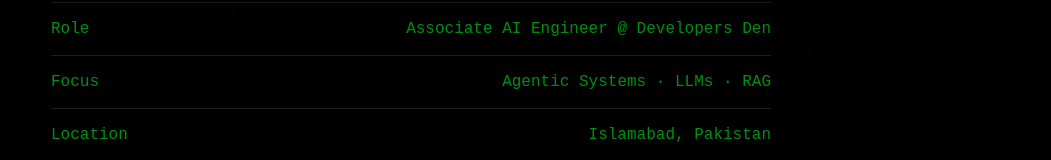
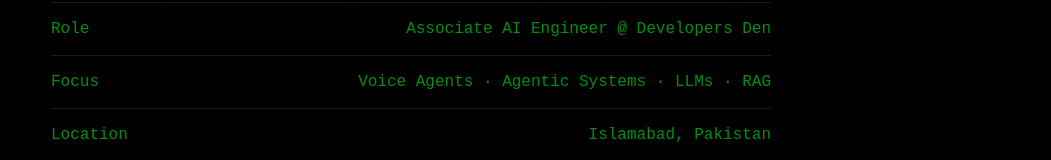
Before and after one commit to Umair-Farooque/Portfolio, a React (Vite) app: page / in a window 1280 px wide. Shown: the part 434-594 px from the top of the page, without its empty margins (229-1280 px from the left). Built offline with nearby package versions, Linux system fonts and the light colour scheme; the HTML template or start-up script is replaced by a standard one.

Commit message:
feat: add Voice Agents to focus area

```diff
--- a/src/components/Hero.tsx
+++ b/src/components/Hero.tsx
@@ -78,7 +78,7 @@
 
 const overviewRows = [
     { label: 'Role', value: 'Associate AI Engineer @ Developers Den' },
-    { label: 'Focus', value: 'Agentic Systems · LLMs · RAG' },
+    { label: 'Focus', value: 'Voice Agents · Agentic Systems · LLMs · RAG' },
     { label: 'Location', value: 'Islamabad, Pakistan' }
 ];
 
```
